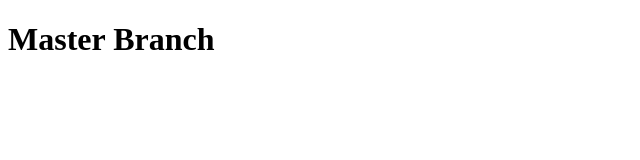
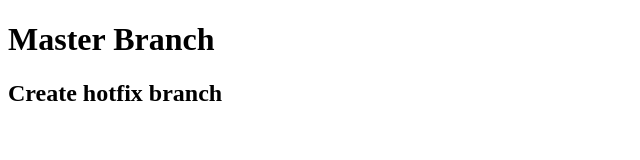
Before and after one commit to ThuanHandsomeee/CT300, a plain HTML site: page index.html in a window 1280 px wide. Shown: the whole page, without its empty margins (0-640 px from the left). Drawn offline with Linux system fonts and the light colour scheme.

Commit message:
Create hotfix branch

```diff
--- a/index.html
+++ b/index.html
@@ -9,6 +9,7 @@
 
 <body>
     <h1>Master Branch</h1>
+    <h2>Create hotfix branch</h2>
 </body>
 
 </html>
```
